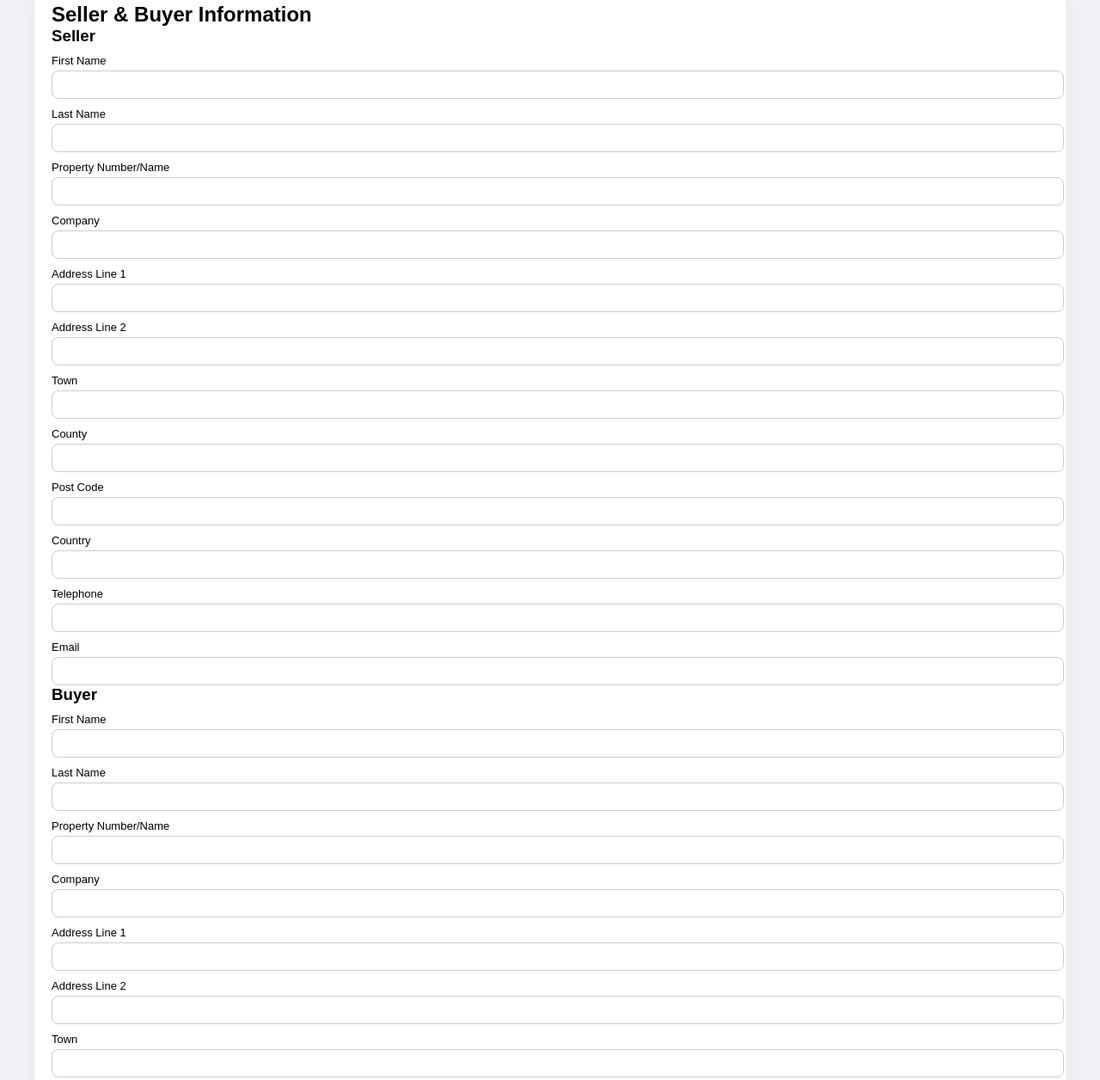
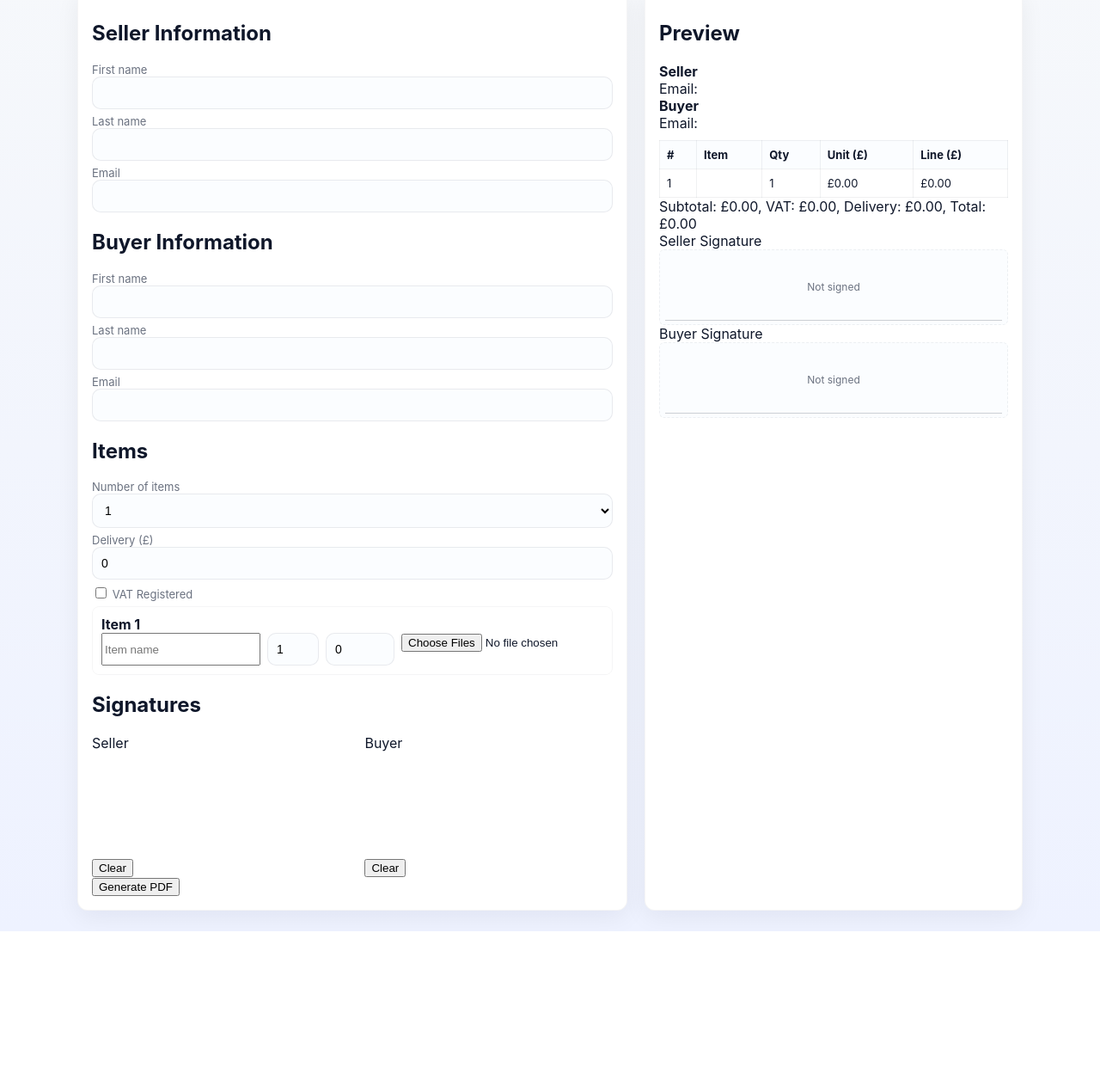
Before and after one commit to Forsyth-Collective/Receipt, a plain HTML site: page index.html in a window 1280 px wide. Shown: the part 37-1293 px from the top of the page at 86% size. After the commit the page ends 1120 px from the top, so only its background shows below. Drawn offline with nearby package versions, Linux system fonts and the light colour scheme.

Commit message:
Update index.html

```diff
--- a/index.html
+++ b/index.html
@@ -1,205 +1,257 @@
-<!DOCTYPE html>
+<!doctype html>
 <html lang="en">
 <head>
-<meta charset="UTF-8">
-<meta name="viewport" content="width=device-width, initial-scale=1.0">
-<title>Receipt Generator</title>
-
-<!-- External Libraries -->
+<meta charset="utf-8" />
+<meta name="viewport" content="width=device-width,initial-scale=1" />
+<title>Receipt Generator — A4 optimized</title>
 <script src="https://cdn.jsdelivr.net/npm/signature_pad@4.0.0/dist/signature_pad.umd.min.js"></script>
 <script src="https://cdn.jsdelivr.net/npm/html2canvas@1.4.1/dist/html2canvas.min.js"></script>
 <script src="https://cdnjs.cloudflare.com/ajax/libs/jspdf/2.5.1/jspdf.umd.min.js"></script>
-
 <style>
-/* ---------- General Styles ---------- */
-body {font-family: Arial,sans-serif; background:#f0f2f5; margin:0; padding:20px;}
-h1,h2,h3,h4,h5,h6 {margin:0;}
-.container {display:flex; flex-wrap:wrap; gap:20px; max-width:1200px; margin:0 auto;}
-.card {background:#fff; border-radius:12px; padding:20px; box-shadow:0 8px 28px rgba(0,0,0,0.05); flex:1;}
-label {display:block; font-size:13px; margin-top:10px;}
-input[type=text], input[type=email], input[type=tel], input[type=number], select, textarea {width:100%; padding:8px; border-radius:8px; border:1px solid #ccc; margin-top:4px;}
-button {cursor:pointer; border:none; border-radius:8px; padding:8px 12px; margin-top:8px;}
-button.primary {background:#1f6feb; color:#fff;}
-button.delete {background:red; color:#fff; font-size:12px; padding:2px 6px; position:absolute; top:4px; right:4px;}
-.item-row {display:grid; grid-template-columns:1fr 80px 100px 100px; gap:8px; align-items:center; margin-top:6px; position:relative;}
-.item-row input {width:100%;}
-
-/* ---------- Image thumbnails ---------- */
-.thumb-grid {display:flex; gap:8px; flex-wrap:wrap; margin-top:6px;}
-.thumb {position:relative; width:80px; height:60px; border:1px solid #ccc; border-radius:8px; overflow:hidden;}
-.thumb img {width:100%; height:100%; object-fit:cover;}
-.thumb button {position:absolute; top:2px; right:2px;}
-
-/* ---------- Signature ---------- */
-canvas {border:1px solid #ccc; border-radius:8px; width:100%; height:100px;}
-
-/* ---------- PDF Layout ---------- */
-.receipt {width:210mm; min-height:297mm; background:#fff; padding:20mm; box-sizing:border-box; font-size:13px; margin:0 auto; color:#000;}
-.receipt header {display:flex; justify-content:space-between;}
-.receipt h2 {margin-bottom:6px;}
-.line-items {margin-top:12px;}
-.line-items table {width:100%; border-collapse:collapse;}
-.line-items th, .line-items td {border:1px solid #ccc; padding:6px;}
-.right {text-align:right;}
-.sig-line {border-bottom:1px solid #000; width:200px; text-align:center; margin-top:40px; font-size:12px;}
-.footer-vat {text-align:center; margin-top:12px; font-weight:bold;}
+:root{
+  --bg:#f6f8fb;
+  --card:#fff;
+  --muted:#6b7280;
+  --accent:#1f6feb;
+  --accent-2:#0ea5a4;
+  --radius:12px;
+  --shadow:0 8px 28px rgba(15,23,42,0.06);
+  --max-width:1100px;
+  font-family: Inter, ui-sans-serif, system-ui, -apple-system, "Segoe UI", Roboto, "Helvetica Neue", Arial;
+  color: #0f172a;
+}
+*{box-sizing:border-box}
+body{margin:0;background:linear-gradient(180deg,var(--bg),#eef2ff);padding:24px;display:flex;justify-content:center}
+.card{background:var(--card);border-radius:var(--radius);padding:16px;box-shadow:var(--shadow);border:1px solid rgba(15,23,42,0.04)}
+h1{margin:0;font-size:20px}
+.subtitle{color:var(--muted);font-size:13px;margin-top:6px}
+label{display:block;font-size:13px;color:var(--muted);margin-bottom:6px}
+input[type="text"], input[type="email"], input[type="tel"], input[type="number"], select, textarea{
+  width:100%;padding:10px;border-radius:10px;border:1px solid rgba(15,23,42,0.08);background:#fbfdff;font-size:14px;
+}
+textarea{min-height:70px;resize:vertical}
+.sig-box{height:88px;border:1px dashed rgba(15,23,42,0.06);border-radius:6px;padding:6px;background:#fbfdff;display:flex;align-items:center;justify-content:center;position:relative;}
+.sig-box::after{content:'';position:absolute;bottom:4px;left:6px;right:6px;height:1px;background:#0f172a33;}
+.small{font-size:12px;color:var(--muted)}
+.table-responsive{overflow-x:auto;}
+.line-items table{width:100%;border-collapse:collapse;margin-top:10px}
+.line-items th, .line-items td{padding:8px;border:1px solid rgba(15,23,42,0.06);text-align:left;font-size:13px}
+.line-items th{background:#fbfdff;font-weight:700}
+.right{text-align:right}
+.thumb-grid{display:flex;gap:8px;flex-wrap:wrap;margin-top:8px}
+.thumb{position:relative;width:86px;height:66px;border-radius:8px;overflow:hidden;border:1px solid rgba(15,23,42,0.06)}
+.thumb img{width:100%;height:100%;object-fit:cover;display:block}
+.thumb button{position:absolute;top:6px;right:6px;background:rgba(0,0,0,0.6);border:0;color:white;border-radius:6px;padding:3px 6px;cursor:pointer;font-size:12px}
 </style>
 </head>
 <body>
-
-<div class="container">
-
-<!-- Left Form Card -->
-<div class="card">
-<h2>Seller & Buyer Information</h2>
-
-<form id="receiptForm">
-
-<!-- Seller -->
-<h3>Seller</h3>
-<label>First Name<input type="text" id="seller_first"></label>
-<label>Last Name<input type="text" id="seller_last"></label>
-<label>Property Number/Name<input type="text" id="seller_prop"></label>
-<label>Company<input type="text" id="seller_company"></label>
-<label>Address Line 1<input type="text" id="seller_addr1"></label>
-<label>Address Line 2<input type="text" id="seller_addr2"></label>
-<label>Town<input type="text" id="seller_town"></label>
-<label>County<input type="text" id="seller_county"></label>
-<label>Post Code<input type="text" id="seller_post"></label>
-<label>Country<input type="text" id="seller_country"></label>
-<label>Telephone<input type="tel" id="seller_tel"></label>
+<div style="width:100%;max-width:var(--max-width);display:grid;grid-template-columns:1fr 440px;gap:20px">
+  <!-- LEFT FORM -->
+  <main class="card">
+    <form id="mainForm" onsubmit="return false;">
+      <div>
+        <h2>Seller Information</h2>
+        <label>First name<input type="text" id="seller_first"></label>
+        <label>Last name<input type="text" id="seller_last"></label>
         <label>Email<input type="email" id="seller_email"></label>
-
-<!-- Buyer -->
-<h3>Buyer</h3>
-<label>First Name<input type="text" id="buyer_first"></label>
-<label>Last Name<input type="text" id="buyer_last"></label>
-<label>Property Number/Name<input type="text" id="buyer_prop"></label>
-<label>Company<input type="text" id="buyer_company"></label>
-<label>Address Line 1<input type="text" id="buyer_addr1"></label>
-<label>Address Line 2<input type="text" id="buyer_addr2"></label>
-<label>Town<input type="text" id="buyer_town"></label>
-<label>County<input type="text" id="buyer_county"></label>
-<label>Post Code<input type="text" id="buyer_post"></label>
-<label>Country<input type="text" id="buyer_country"></label>
-<label>Telephone<input type="tel" id="buyer_tel"></label>
+      </div>
+      <div>
+        <h2>Buyer Information</h2>
+        <label>First name<input type="text" id="buyer_first"></label>
+        <label>Last name<input type="text" id="buyer_last"></label>
         <label>Email<input type="email" id="buyer_email"></label>
-
-<!-- Purchase Details -->
-<h3>Purchase Details</h3>
-<label>Online Site<input type="text" id="online_site"></label>
-<label>Type
-<select id="purchase_type">
-<option value="item">Item</option>
-<option value="service">Service</option>
+      </div>
+      <div>
+        <h2>Items</h2>
+        <label>Number of items
+          <select id="item_count">
+            <script>for(let i=1;i<=10;i++){document.write('<option>'+i+'</option>')}</script>
           </select>
         </label>
+        <label>Delivery (£)<input type="number" id="item_delivery" value="0" step="0.01"></label>
+        <label><input type="checkbox" id="item_vat_reg"> VAT Registered</label>
+        <input type="text" id="item_vat_num" placeholder="VAT number" style="display:none;width:200px">
+        <select id="item_vat_rate" style="display:none;width:100px">
+          <option value="0">0%</option><option value="5">5%</option><option value="12.5">12.5%</option><option value="20" selected>20%</option>
+        </select>
+        <div id="item_rows"></div>
+        <div id="item_subtotal"></div>
+      </div>
+      <div>
+        <h2>Signatures</h2>
+        <div style="display:flex;gap:12px">
+          <div>
+            <div>Seller</div>
+            <canvas id="sig_seller" style="width:100%;height:120px"></canvas>
+            <button type="button" onclick="sellerSig.clear()">Clear</button>
+          </div>
+          <div>
+            <div>Buyer</div>
+            <canvas id="sig_buyer" style="width:100%;height:120px"></canvas>
+            <button type="button" onclick="buyerSig.clear()">Clear</button>
+          </div>
+        </div>
+      </div>
+      <button id="exportPDF" type="button">Generate PDF</button>
+    </form>
+  </main>
 
-<!-- Item Quantity -->
-<label>Number of Items/Services
-<select id="num_items"></select>
-</label>
-
-<div id="items_container"></div>
-
-<!-- VAT -->
-<label><input type="checkbox" id="vat_registered"> VAT Registered</label>
-<label>VAT Number<input type="text" id="vat_number" placeholder="Enter VAT Number"></label>
-<label>VAT Rate (%)<input type="number" id="vat_rate" value="20"></label>
-
-<!-- Signatures -->
-<h3>Signatures</h3>
-<label>Seller Signature</label>
-<canvas id="sig_seller"></canvas>
-<button type="button" onclick="clearSig('seller')">Clear</button>
-
-<label>Buyer Signature</label>
-<canvas id="sig_buyer"></canvas>
-<button type="button" onclick="clearSig('buyer')">Clear</button>
-
-<button type="button" class="primary" onclick="generatePDF()">Generate PDF</button>
-
-</form>
+  <!-- RIGHT PREVIEW -->
+  <aside class="card">
+    <h2>Preview</h2>
+    <div class="preview" id="receipt">
+      <div>
+        <div><strong>Seller</strong><div id="p_seller_contact"></div></div>
+        <div><strong>Buyer</strong><div id="p_buyer_contact"></div></div>
       </div>
+      <div class="line-items" id="items_table_container"></div>
+      <div>
+        <div>Seller Signature<div id="p_sig_seller" class="sig-box small">Not signed</div></div>
+        <div>Buyer Signature<div id="p_sig_buyer" class="sig-box small">Not signed</div></div>
+      </div>
+    </div>
+  </aside>
 </div>
 
 <script>
-// ---------- Dynamic item rows ----------
-const numItemsSelect = document.getElementById('num_items');
-for(let i=1;i<=10;i++){
-    let opt=document.createElement('option'); opt.value=i; opt.text=i; numItemsSelect.appendChild(opt);
+const $ = id=>document.getElementById(id);
+const money = n=>'£'+(Number(n||0)).toFixed(2);
+
+const sellerCanvas=$('sig_seller'), buyerCanvas=$('sig_buyer');
+function resizeCanvas(c){const ratio=Math.max(window.devicePixelRatio||1,1);c.width=c.clientWidth*ratio;c.height=c.clientHeight*ratio;c.getContext('2d').scale(ratio,ratio);}
+resizeCanvas(sellerCanvas); resizeCanvas(buyerCanvas);
+const sellerSig=new SignaturePad(sellerCanvas,{penColor:"rgb(20,20,20)"}), buyerSig=new SignaturePad(buyerCanvas,{penColor:"rgb(20,20,20)"});
+
+const itemCountSelect=$('item_count'), itemRows=$('item_rows');
+const itemImagesStore={};
+function createItemRow(idx){
+  const id='item_'+idx;
+  const wrapper=document.createElement('div');
+  wrapper.style.border='1px solid rgba(15,23,42,0.04)';
+  wrapper.style.padding='10px';
+  wrapper.style.borderRadius='8px';
+  wrapper.innerHTML=`
+  <div><strong>Item ${idx}</strong></div>
+  <div style="display:flex;gap:8px">
+    <input id="${id}_name" placeholder="Item name">
+    <input id="${id}_qty" type="number" min="1" value="1" style="width:60px">
+    <input id="${id}_cost" type="number" step="0.01" min="0" value="0" style="width:80px">
+    <div style="width:200px">
+      <input id="${id}_img_input" type="file" multiple>
+      <div class="thumb-grid" id="${id}_thumbs"></div>
+    </div>
+  </div>`;
+  return wrapper;
 }
-const itemsContainer = document.getElementById('items_container');
-numItemsSelect.addEventListener('change',renderItems);
-document.getElementById('purchase_type').addEventListener('change',renderItems);
-
-function renderItems(){
-    itemsContainer.innerHTML='';
-    let num = parseInt(numItemsSelect.value);
-    let type = document.getElementById('purchase_type').value;
-    for(let i=1;i<=num;i++){
-        let div = document.createElement('div'); div.className='item-row';
-        div.innerHTML=`
-        <input type="text" placeholder="${type} Name">
-        <input type="number" placeholder="Quantity" value="1" min="1">
-        <input type="number" placeholder="Cost (£)" value="0">
-        <input type="text" placeholder="Description">
-        `;
-        itemsContainer.appendChild(div);
+function renderItemRows(count){
+  itemRows.innerHTML='';
+  for(let i=1;i<=count;i++){
+    const row=createItemRow(i);
+    itemRows.appendChild(row);
+    const lid='item_'+i;
+    itemImagesStore[lid]=itemImagesStore[lid]||[];
+    $(`${lid}_qty`).addEventListener('input',updatePreview);
+    $(`${lid}_cost`).addEventListener('input',updatePreview);
+    $(`${lid}_name`).addEventListener('input',updatePreview);
+    const input=$(`${lid}_img_input`), thumbs=$(`${lid}_thumbs`);
+    input.addEventListener('change',e=>{
+      Array.from(e.target.files||[]).forEach(f=>{
+        if(!f.type.startsWith('image/'))return;
+        const iid=lid+'_'+Math.random().toString(36).slice(2,9);
+        const url=URL.createObjectURL(f);
+        itemImagesStore[lid].push({id:iid,file:f,url});
+        const t=document.createElement('div'); t.className='thumb'; t.dataset.id=iid;
+        t.innerHTML=`<img src="${url}"><button title="Delete">🗑️</button>`;
+        thumbs.appendChild(t);
+        t.querySelector('button').addEventListener('click',()=>{itemImagesStore[lid]=itemImagesStore[lid].filter(x=>x.id!==iid); t.remove(); updatePreview();});
+      });
+      input.value='';
+      updatePreview();
+    });
   }
 }
-renderItems();
+itemCountSelect.addEventListener('change',()=>{renderItemRows(parseInt(itemCountSelect.value)); updatePreview();});
+renderItemRows(parseInt(itemCountSelect.value));
 
-// ---------- Signature ----------
-let sigSeller = new SignaturePad(document.getElementById('sig_seller'));
-let sigBuyer = new SignaturePad(document.getElementById('sig_buyer'));
-function clearSig(who){if(who==='seller')sigSeller.clear(); else sigBuyer.clear();}
+$('item_vat_reg').addEventListener('change',()=>{
+  const on=$('item_vat_reg').checked;
+  $('item_vat_num').style.display=on?'inline-block':'none';
+  $('item_vat_rate').style.display=on?'inline-block':'none';
+  updatePreview();
+});
+$('item_vat_rate').addEventListener('change',updatePreview);
 
-// ---------- PDF Generation ----------
-async function generatePDF(){
+function updatePreview(){
+  $('p_seller_contact').textContent=['Email: '+($('seller_email').value||'')].filter(Boolean).join(' • ');
+  $('p_buyer_contact').textContent=['Email: '+($('buyer_email').value||'')].filter(Boolean).join(' • ');
+
+  const itemsContainer=$('items_table_container');
+  itemsContainer.innerHTML='';
+  const count=parseInt(itemCountSelect.value);
+  let subtotal=0;
+  const tbl=document.createElement('table');
+  tbl.innerHTML=`<thead><tr><th>#</th><th>Item</th><th>Qty</th><th>Unit (£)</th><th>Line (£)</th></tr></thead>`;
+  const tbody=document.createElement('tbody');
+  for(let i=1;i<=count;i++){
+    const name=$(`item_${i}_name`).value||'';
+    const qty=parseFloat($(`item_${i}_qty`).value||0);
+    const cost=parseFloat($(`item_${i}_cost`).value||0);
+    const lineTotal=qty*cost;
+    subtotal+=lineTotal;
+    const tr=document.createElement('tr');
+    tr.innerHTML=`<td>${i}</td><td>${name}</td><td class="right">${qty}</td><td class="right">${money(cost)}</td><td class="right">${money(lineTotal)}</td>`;
+    tbody.appendChild(tr);
+  }
+  tbl.appendChild(tbody);
+  itemsContainer.appendChild(tbl);
+  const vat=$('item_vat_reg').checked?(subtotal)*parseFloat($('item_vat_rate').value||0)/100:0;
+  const delivery=parseFloat($('item_delivery').value||0);
+  const total=subtotal+vat+delivery;
+  const totalDiv=document.createElement('div');
+  totalDiv.innerHTML=`Subtotal: ${money(subtotal)}, VAT: ${money(vat)}, Delivery: ${money(delivery)}, Total: ${money(total)}`;
+  itemsContainer.appendChild(totalDiv);
+
+  const pSigSeller=$('p_sig_seller'), pSigBuyer=$('p_sig_buyer');
+  pSigSeller.innerHTML=''; pSigBuyer.innerHTML='';
+  if(!sellerSig.isEmpty()){ const img=document.createElement('img'); img.src=sellerSig.toDataURL(); img.style.maxHeight='80px'; img.style.maxWidth='100%'; pSigSeller.appendChild(img);}else pSigSeller.innerHTML='Not signed';
+  if(!buyerSig.isEmpty()){ const img=document.createElement('img'); img.src=buyerSig.toDataURL(); img.style.maxHeight='80px'; img.style.maxWidth='100%'; pSigBuyer.appendChild(img);}else pSigBuyer.innerHTML='Not signed';
+}
+document.querySelectorAll('input,textarea').forEach(i=>i.addEventListener('input',updatePreview));
+updatePreview();
+
+// PDF export
+$('exportPDF').addEventListener('click',async()=>{
+  const receipt=$('receipt');
+  const canvas=await html2canvas(receipt, {scale:2, useCORS:true});
+  const imgData=canvas.toDataURL('image/png');
   const { jsPDF } = window.jspdf;
-    const doc = new jsPDF({unit:'mm', format:'a4'});
-    const pageWidth = 210; const margin=20;
-
-    // Seller / Buyer Info
-    doc.setFontSize(12);
-    doc.text('Seller:',margin,20);
-    doc.text('Buyer:',pageWidth/2,20);
-    let sellerName = document.getElementById('seller_first').value + ' ' + document.getElementById('seller_last').value;
-    let buyerName = document.getElementById('buyer_first').value + ' ' + document.getElementById('buyer_last').value;
-    doc.text(sellerName,margin,28);
-    doc.text(buyerName,pageWidth/2,28);
-    doc.text('Email: '+document.getElementById('seller_email').value,margin,34);
-    doc.text('Email: '+document.getElementById('buyer_email').value,pageWidth/2,34);
-
-    // Items Table
-    const items = itemsContainer.querySelectorAll('.item-row');
-    let startY=50;
-    doc.setFontSize(12);
-    doc.text('Items/Services:',margin,startY);
-    startY+=6;
-    doc.autoTable({ startY:startY, head:[['Name','Qty','Cost (£)','Description']], body: Array.from(items).map(r=>{
-        return [r.children[0].value,r.children[1].value,r.children[2].value,r.children[3].value];
-    })});
-
-    // VAT Footer
-    const vatRegistered=document.getElementById('vat_registered').checked;
-    if(vatRegistered){
-        let vatNum = document.getElementById('vat_number').value;
-        doc.setFontSize(12);
-        doc.text('VAT Number: '+vatNum,pageWidth/2,290,{align:'center'});
+  const pdf = new jsPDF({unit:'pt', format:'a4'});
+  const pageWidth=pdf.internal.pageSize.getWidth();
+  const pageHeight=pdf.internal.pageSize.getHeight();
+  const imgWidth=pageWidth-40;
+  const imgHeight=canvas.height * imgWidth / canvas.width;
+  let y=20;
+  if(imgHeight<pageHeight-40){
+    pdf.addImage(imgData,'PNG',20,y,imgWidth,imgHeight);
+  }else{
+    let position=0;
+    while(position<imgHeight){
+      pdf.addImage(imgData,'PNG',20,y,imgWidth,imgWidth*canvas.height/canvas.width,position,pageWidth,imgHeight);
+      position+=pageHeight-40;
+      if(position<imgHeight) pdf.addPage();
     }
-
-    // Signatures
-    const sigSellerImg = sigSeller.toDataURL();
-    const sigBuyerImg = sigBuyer.toDataURL();
-    doc.addImage(sigSellerImg,'PNG',margin,200,80,30);
-    doc.text('Seller Signature',margin,235);
-    doc.addImage(sigBuyerImg,'PNG',pageWidth/2,200,80,30);
-    doc.text('Buyer Signature',pageWidth/2,235);
-
-    doc.save('receipt.pdf');
   }
+  if($('item_vat_reg').checked){
+    const vatNum=$('item_vat_num').value;
+    const pages=pdf.getNumberOfPages();
+    pdf.setFontSize(10);
+    for(let i=1;i<=pages;i++){
+      pdf.setPage(i);
+      pdf.text(vatNum||'',pageWidth/2,pageHeight-10,{align:'center'});
+    }
+  }
+  pdf.save('receipt.pdf');
+});
 </script>
 </body>
 </html>
```
Lines whose indentation alone changed are shown as unchanged.
